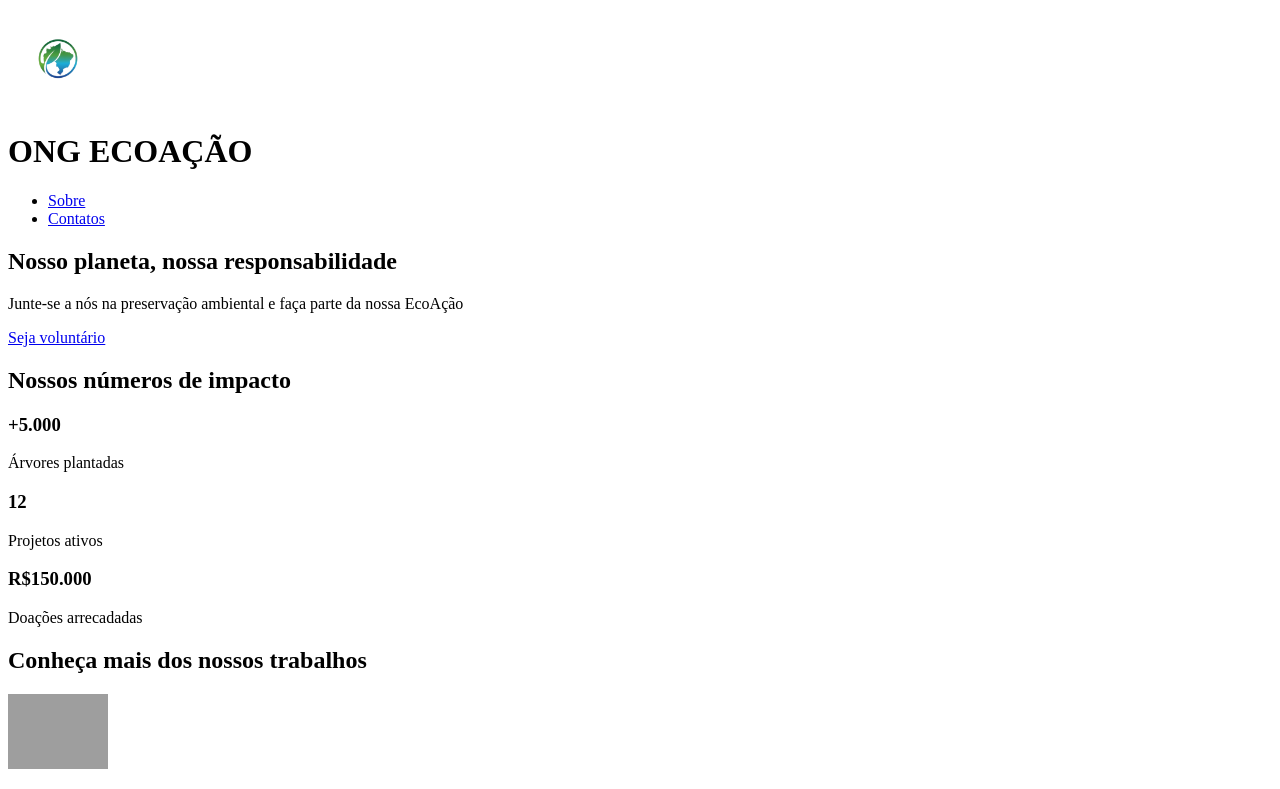
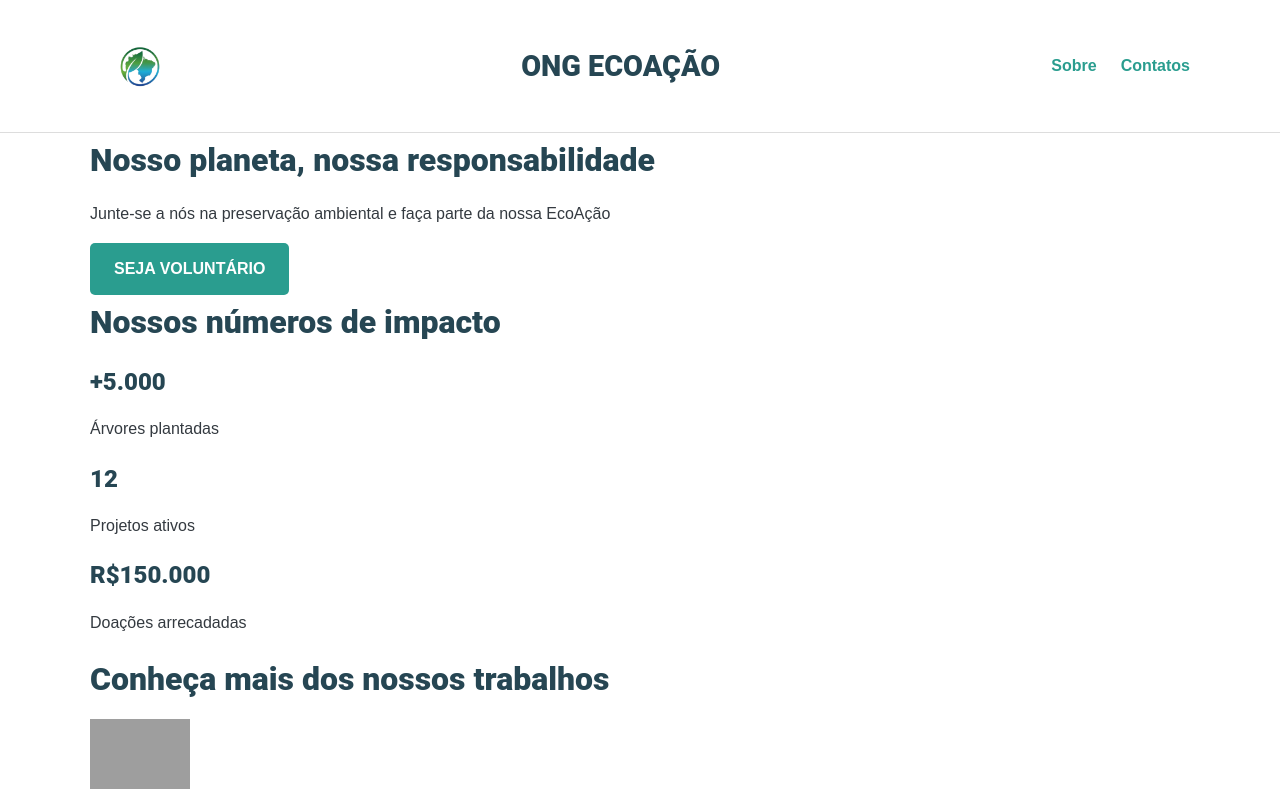
Before and after one commit to CarolineOliveiraSilva/OngProjeto, a plain HTML site: page src/pages/index.html in a window 1280 px wide. Shown: the top 789 px of the page. Drawn offline with Linux system fonts and the light colour scheme; grey boxes are pictures that could not be loaded.

Commit message:
feat(css): implementa reset, variáveis e estilos globais

```diff
--- /dev/null
+++ b/src/assets/css/global.css
@@ -0,0 +1,125 @@
+:root {
+    --primary-color: #2a9d8f;
+    --secondary-color: #264653;
+    --accent-color: #e9c46a;
+    --background-light: #f8f9fa;
+    --text-color: #343a40;
+    --white: #ffffff;
+
+    --font-heading: 'Roboto', sans-serif;
+    --font-body: 'Poppins', sans-serif;
+}
+
+* {
+    margin: 0;
+    padding: 0;
+    box-sizing: border-box;
+}
+
+
+body {
+    font-family: var(--font-body);
+    color: var(--text-color);
+    line-height: 1.7;
+}
+
+h1, h2, h3 {
+    font-family: var(--font-heading);
+    color: var(--secondary-color);
+    margin-bottom: 0.8rem;
+    font-weight: 900;
+}
+
+h1 { font-size: 2.5rem; }
+h2 { font-size: 2rem; }
+h3 { font-size: 1.5rem; }
+
+p {
+    margin-bottom: 1rem;
+}
+
+a {
+    color: var(--primary-color);
+    text-decoration: none;
+    transition: color 0.3s ease;
+}
+
+a:hover {
+    color: var(--secondary-color);
+}
+
+ul {
+    list-style: none;
+}
+
+img {
+    max-width: 100%;
+    display: block;
+}
+
+
+
+/* Centraliza o conteúdo e adiciona um limite de largura */
+.container {
+    width: 90%;
+    max-width: 1100px;
+    margin: 0 auto;
+}
+
+
+.botao {
+    display: inline-block;
+    background-color: var(--primary-color);
+    color: var(--white);
+    padding: 12px 24px;
+    border-radius: 5px;
+    font-weight: bold;
+    text-transform: uppercase;
+    transition: background-color 0.3s ease, transform 0.3s ease;
+}
+
+.botao:hover {
+    background-color: var(--secondary-color);
+    color: var(--white);
+    transform: translateY(-2px);
+}
+
+
+header {
+    padding: 1rem 0;
+    border-bottom: 1px solid #ddd;
+}
+
+.header-logo {
+    display: flex;
+    justify-content: space-between;
+    align-items: center;
+}
+
+.header-logo h1 {
+    font-size: 1.8rem;
+    margin-bottom: 0;
+}
+
+header nav ul {
+    display: flex;
+    gap: 1.5rem;
+}
+
+header nav a {
+    font-weight: bold;
+    font-size: 1rem;
+}
+
+
+footer {
+    background-color: var(--secondary-color);
+    color: var(--background-light);
+    text-align: center;
+    padding: 2rem 0;
+    margin-top: 4rem;
+}
+
+footer p {
+    margin-bottom: 0.5rem;
+}
--- a/src/pages/index.html
+++ b/src/pages/index.html
@@ -4,6 +4,7 @@
     <meta charset="UTF-8">
     <meta name="viewport" content="width=device-width, initial-scale=1.0">
     <title>EcoAção</title>
+    <link rel="stylesheet" href="../assets/css/global.css">
 </head>
 <body>
 
@@ -51,7 +52,7 @@
             <img src="../assets/imagens/projetos.webp" alt="Mãos segurando plantas" width="100px">
             <h3>Projetos</h3>
             <p>Descubra iniciativas que causam impacto</p>
-            <a href="projetos.html">Ver projetos</a>
+            <a href="projetos.html" class="botao">Ver projetos</a>
            </article>
 
            <article class="cards">
```
Also changed, not shown: src/assets/css/index.css (added).
